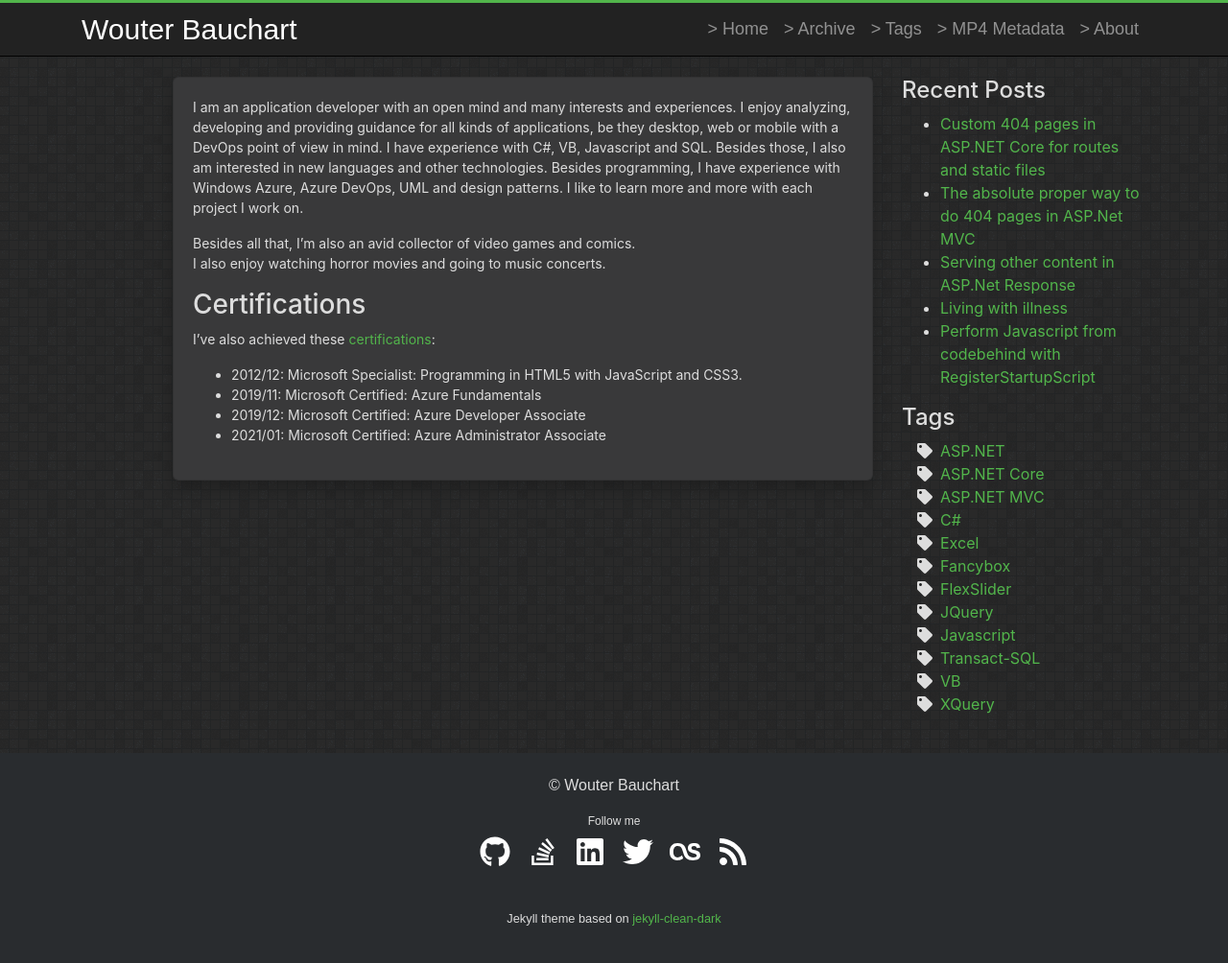
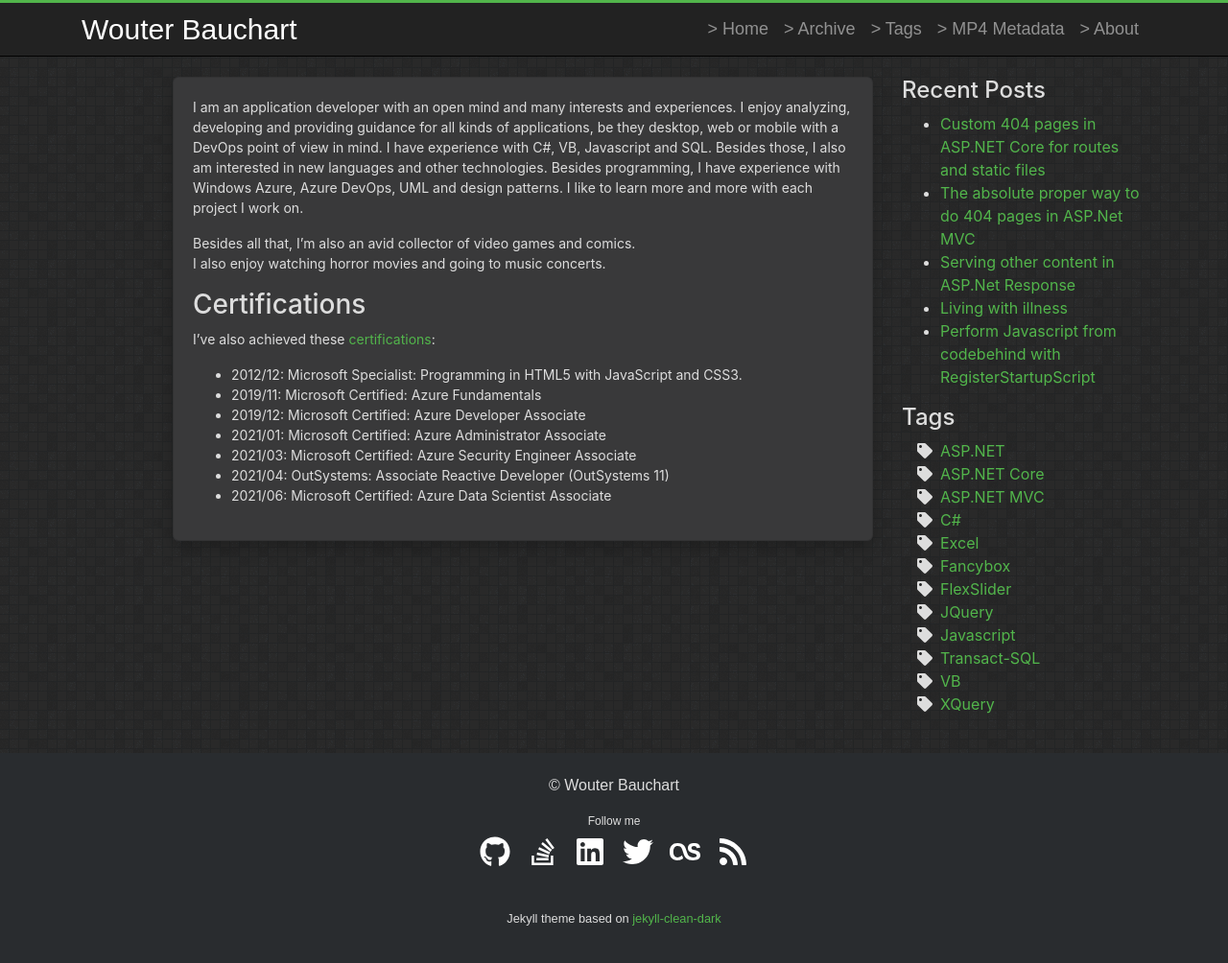
Before and after one commit to WouterBau/WouterBau.github.io, a Jekyll site: the page built from about.md, in a window 1280 px wide and 1012 px high. Shown: the top 1004 px of the window at 96% size. Built offline with Jekyll 4.4.1, drawn with Linux system fonts in a browser that asks for light colours.

Commit message:
Updated certs

```diff
--- a/about.md
+++ b/about.md
@@ -10,8 +10,11 @@ Besides all that, I’m also an avid collector of video games and comics.
 I also enjoy watching horror movies and going to music concerts.
 
 # Certifications
-I've also achieved these [certifications](https://www.youracclaim.com/users/wouter-bauchart/badges):
+I've also achieved these [certifications](https://www.youracclaim.com/users/wouter-bauchart/badges){:target="_blank"}:
 - 2012/12: Microsoft Specialist: Programming in HTML5 with JavaScript and CSS3.
 - 2019/11: Microsoft Certified: Azure Fundamentals
 - 2019/12: Microsoft Certified: Azure Developer Associate
 - 2021/01: Microsoft Certified: Azure Administrator Associate
+- 2021/03: Microsoft Certified: Azure Security Engineer Associate
+- 2021/04: OutSystems: Associate Reactive Developer (OutSystems 11)
+- 2021/06: Microsoft Certified: Azure Data Scientist Associate
```
